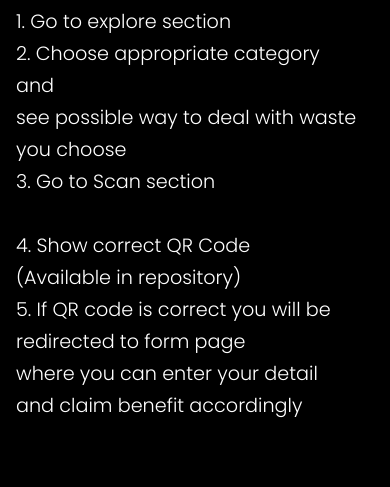
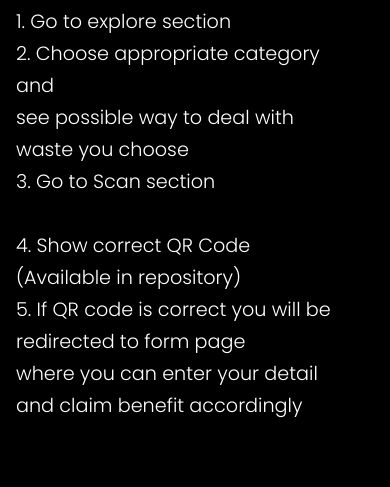
Before and after one commit to prakhardubey2002/Youthsavernec, a PHP site: page /index.html in a window 390 px wide. Shown: the part 2396-2883 px from the top of the page. Run offline with PHP 8.4, Linux system fonts and the light colour scheme; some libraries are stand-ins or nearby versions.

Commit message:
Update style.css

```diff
--- a/style.css
+++ b/style.css
@@ -199,7 +199,7 @@ footer{
         margin-left: 1rem;
     }
     .mainw .flexo .er{
-        margin-right: 1rem;
+        margin-right: 2rem;
 
     }
     .mainw .flexo .wer {
```
